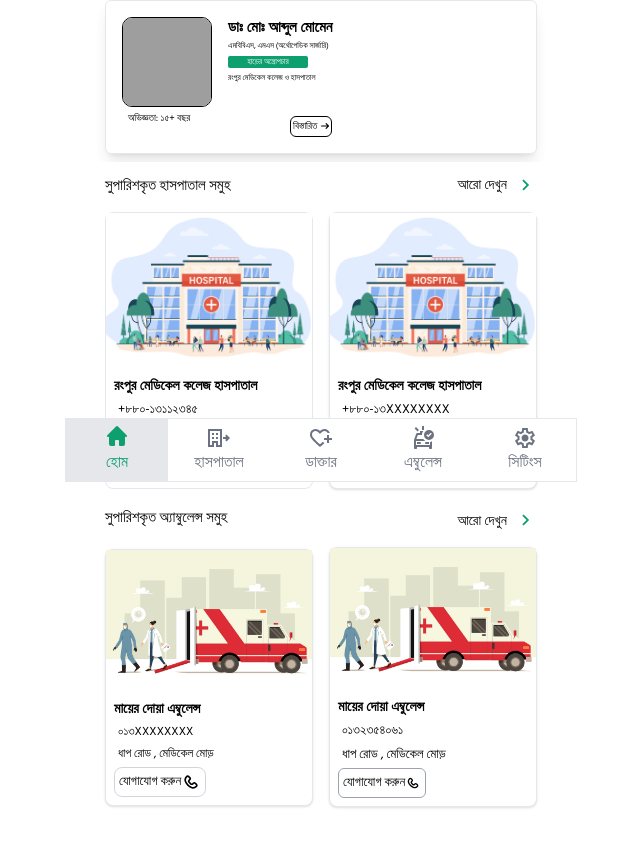
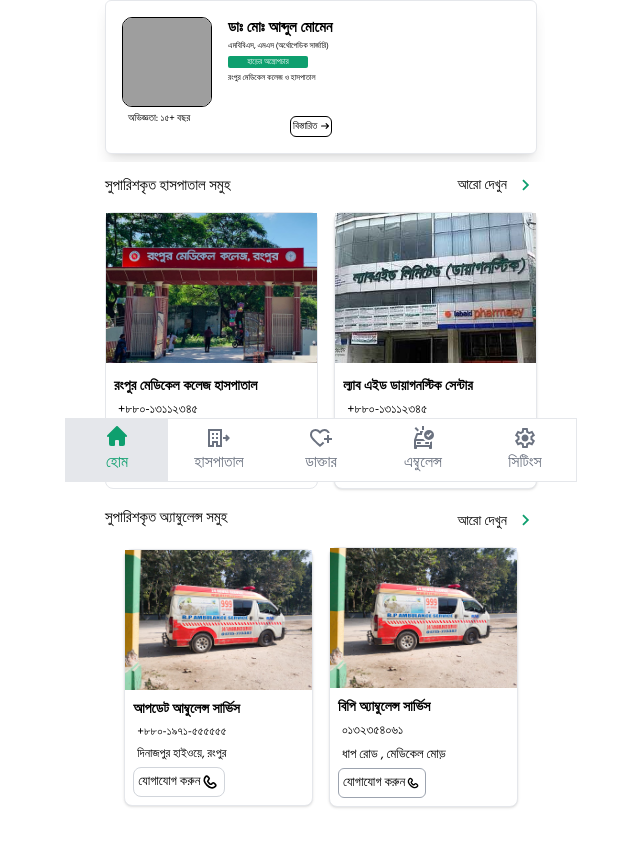
Before and after one commit to dev-juwelhossain/medizon-front-end, a React (Vite) app: page / in a window 1280 px wide. Shown: the part 318-1164 px from the top of the page, without its empty margins (319-959 px from the left). Built offline with nearby package versions, Linux system fonts and the light colour scheme; grey boxes are pictures that could not be loaded.

Commit message:
home updated

```diff
--- a/src/pages/Home.jsx
+++ b/src/pages/Home.jsx
@@ -74,7 +74,7 @@
             <a href="#">
               <img
                 className="items-center object-cover object-center h-[150px] w-auto"
-                src="../../img/hospital.jpg"
+                src="../../img/rangpurmedi.jpg"
                 alt=""
               />
             </a>
@@ -117,16 +117,16 @@
             <a href="#">
               <img
                 className="items-center object-cover object-center h-[150px] w-auto"
-                src="../../img/hospital.jpg"
+                src="../../img/labaid.jpg"
                 alt=""
               />
             </a>
             <div className="px-2 py-3">
               <a href="#">
                 <h2 className="text-[14px] font-bold">
-                  রংপুর মেডিকেল কলেজ হাসপাতাল
+                ল্যাব এইড ডায়াগনস্টিক সেন্টার
                 </h2>
-                <p className="text-[13px] m-1 "> +৮৮০-১৩XXXXXXXX </p>
+                <p className="text-[13px] m-1 "> +৮৮০-১৩১১২৩৪৫ </p>
                 <p className="text-[13px] m-1">ধাপ রোড , মেডিকেল মোড়</p>
               </a>
               <a
@@ -185,15 +185,15 @@
             <a href="#">
               <img
                 className="items-center object-cover object-center h-[140px] w-auto"
-                src="../../img/ambulance.jpg"
+                src="../../img/bipi.jpg"
                 alt=""
               />
             </a>
             <div className="px-2 py-2">
               <a href="#">
-                <h2 className="text-[14px] font-bold">মায়ের দোয়া এম্বুলেন্স</h2>
-                <p className="text-[12px] m-1 ">০১৩XXXXXXXX </p>
-                <p className="text-[12px] m-1">ধাপ রোড , মেডিকেল মোড়</p>
+                <h2 className="text-[14px] font-bold">আপডেট আম্বুলেন্স সার্ভিস</h2>
+                <p className="text-[12px] m-1 ">+৮৮০-১৯৭১-৫৫৫৫৫৫ </p>
+                <p className="text-[12px] m-1">দিনাজপুর হাইওয়ে, রংপুর</p>
               </a>
               <a
                 href="#"
@@ -228,13 +228,13 @@
             <a href="#">
               <img
                 className="items-center object-cover object-center h-[140px] w-auto"
-                src="../../img/ambulance.jpg"
+                src="../../img/bipi.jpg"
                 alt=""
               />
             </a>
             <div className="px-2 py-2">
               <a href="#">
-                <h2 className="text-[14px] font-bold">মায়ের দোয়া এম্বুলেন্স</h2>
+                <h2 className="text-[14px] font-bold">বিপি অ্যাম্বুলেন্স সার্ভিস</h2>
                 <p className="text-[13px] m-1 ">০১৩২৩৫৪০৬১</p>
                 <p className="text-[13px] m-1">ধাপ রোড , মেডিকেল মোড়</p>
               </a>
```
